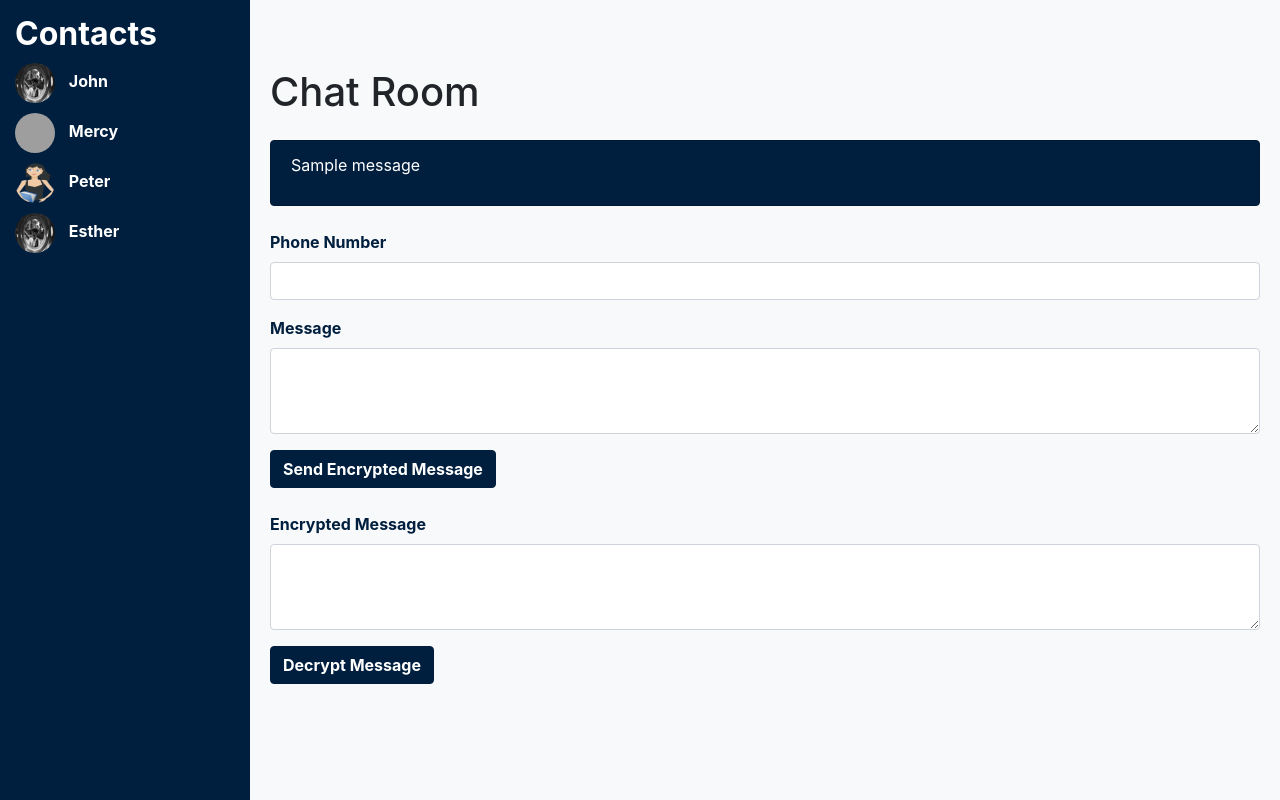
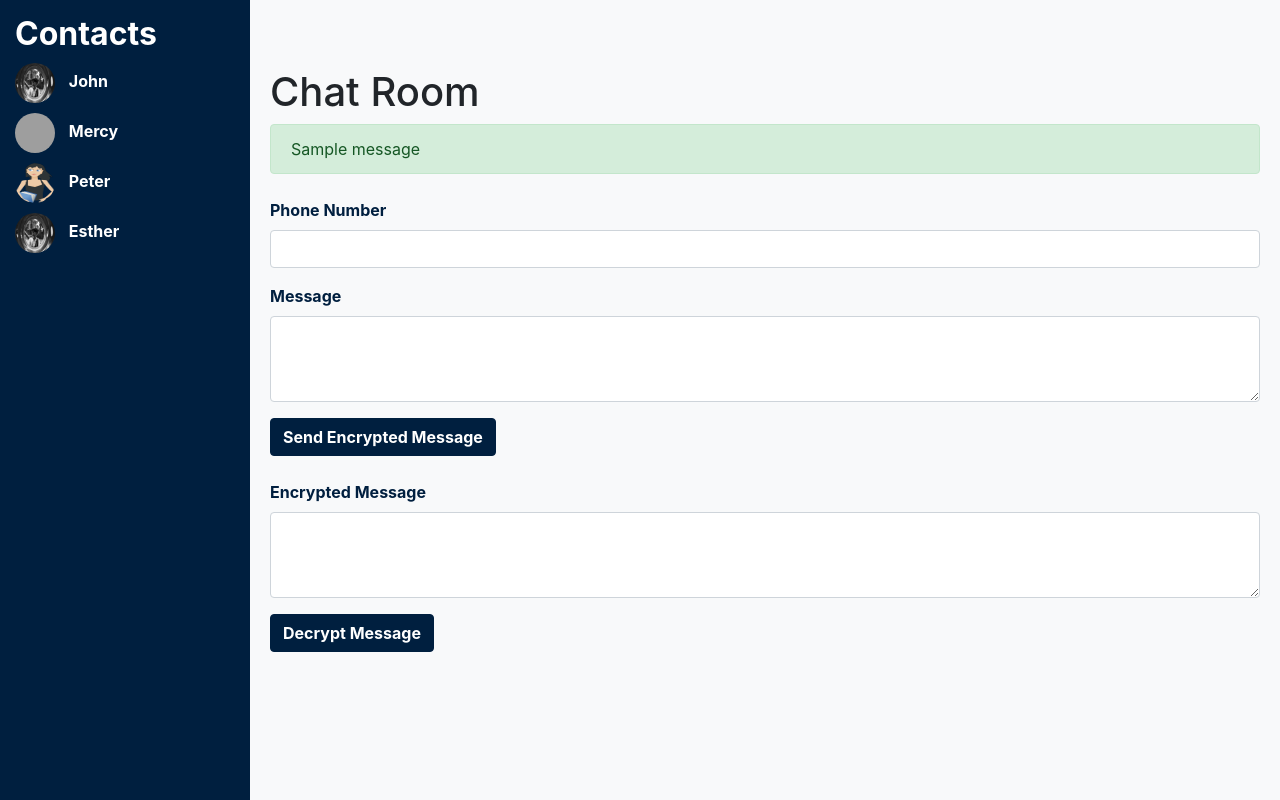
Before and after one commit to lrdbash/TwillioApp, a Flask app: page / in a window 1280 px wide. Run offline with Flask 3, Linux system fonts and the light colour scheme; one stand-in notice (Sample message) is shown; some libraries are stand-ins or nearby versions; grey boxes are pictures that could not be loaded.

Commit message:
Update index.html

```diff
--- a/templates/index.html
+++ b/templates/index.html
@@ -79,14 +79,14 @@
     </div>
     <div class="container">
         <h1 class="mt-5">Chat Room</h1>
-        {% with messages = get_flashed_messages() %}
-          {% if messages %}
-            <div class="alert alert-info mt-4">
-              {% for message in messages %}
-                <p>{{ message }}</p>
-              {% endfor %}
-            </div>
-          {% endif %}
+{% with messages = get_flashed_messages(with_categories=true) %}
+            {% if messages %}
+                {% for category, message in messages %}
+                    <div class="alert alert-{{ category }}">
+                        {{ message }}
+                    </div>
+                {% endfor %}
+            {% endif %}
         {% endwith %}
 
         <form method="POST" action="{{ url_for('send_message') }}" class="mt-4">
```
